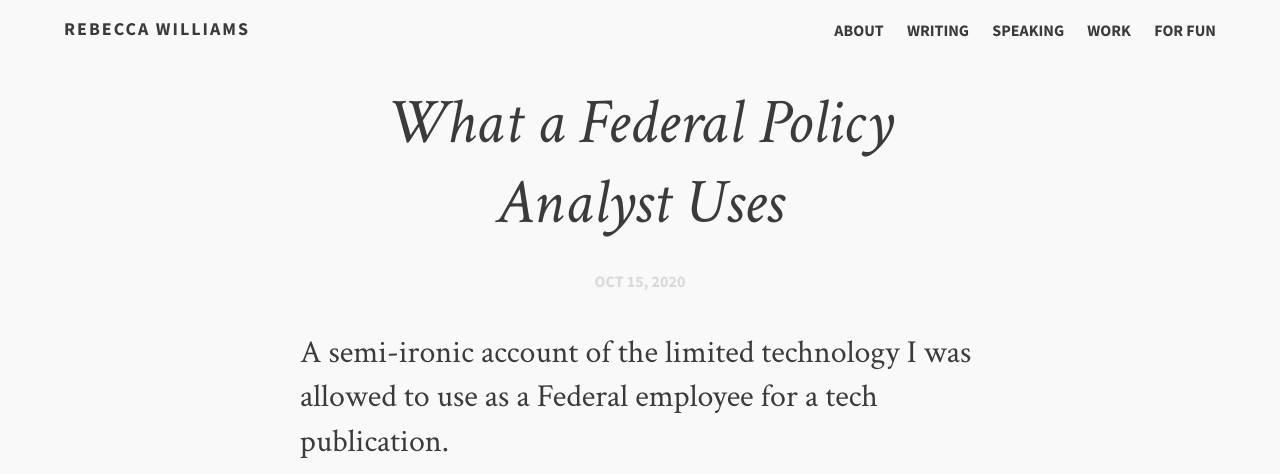
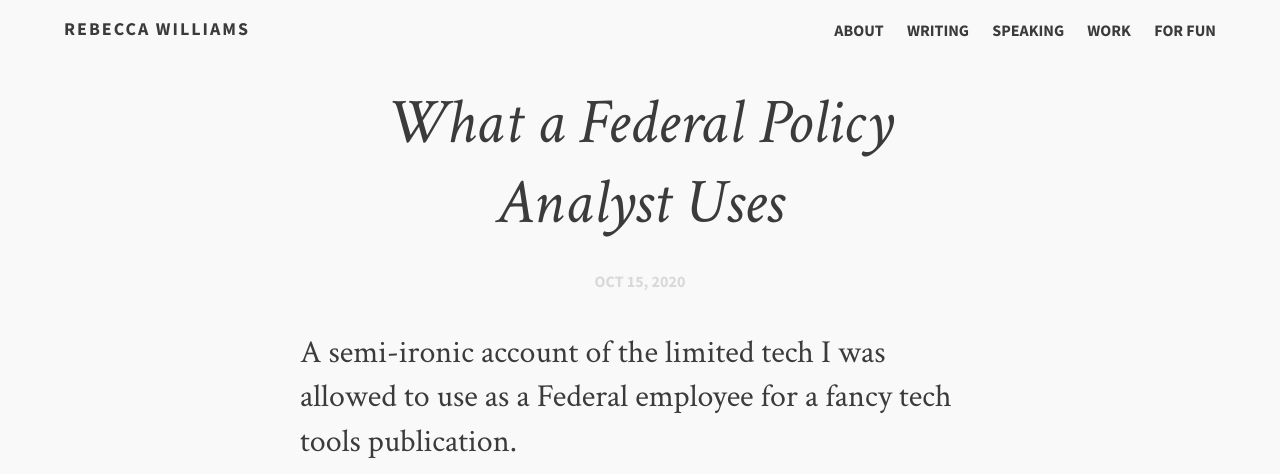
Before and after one commit to rebeccawilliams/rebeccawilliams.us, a Jekyll site: the page built from _posts/2020-10-15-Uses-This.md, in a window 1280 px wide and 900 px high, cut to the strip 0-474 px from the top of the window. Built offline with Jekyll 4.4.1, drawn with Linux system fonts in a browser that asks for light colours; nearby versions of some CDN libraries; comment, search, counter and statistics services are not loaded.

Commit message:
Update 2020-10-15-Uses-This.md

```diff
--- a/_posts/2020-10-15-Uses-This.md
+++ b/_posts/2020-10-15-Uses-This.md
@@ -1,7 +1,7 @@
 ---
 layout: post
 title: What a Federal Policy Analyst Uses
-description: "A semi-ironic account of the limited technology I was allowed to use as a Federal employee for a tech publication."
+description: "A semi-ironic account of the limited tech I was allowed to use as a Federal employee for a fancy tech tools publication."
 date: 2020-10-15
 ---
 
```
